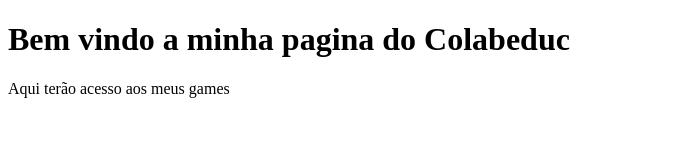
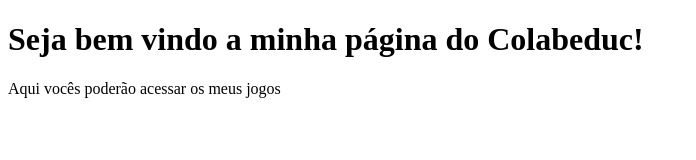
Before and after one commit to renogn/renogn.github.io, a plain HTML site: page index.html in a window 1280 px wide. Shown: the whole page, without its empty margins (0-696 px from the left). Drawn offline with Linux system fonts and the light colour scheme.

Commit message:
Update index.html

```diff
--- a/index.html
+++ b/index.html
@@ -1,11 +1,11 @@
 <!DOCTYPE html>
 <html>
     <head>
-        <title>Minha pagina do colabeduc</title>
+        <title>Página pessoal do Colabeduc</title>
     </head>
     <body>
-        <h1>Bem vindo a minha pagina do Colabeduc</h1>
-        <p>Aqui terão acesso aos meus games</p>
+        <h1>Seja bem vindo a minha página do Colabeduc!</h1>
+        <p>Aqui vocês poderão acessar os meus jogos</p>
 
 </body>
 </html>
```
